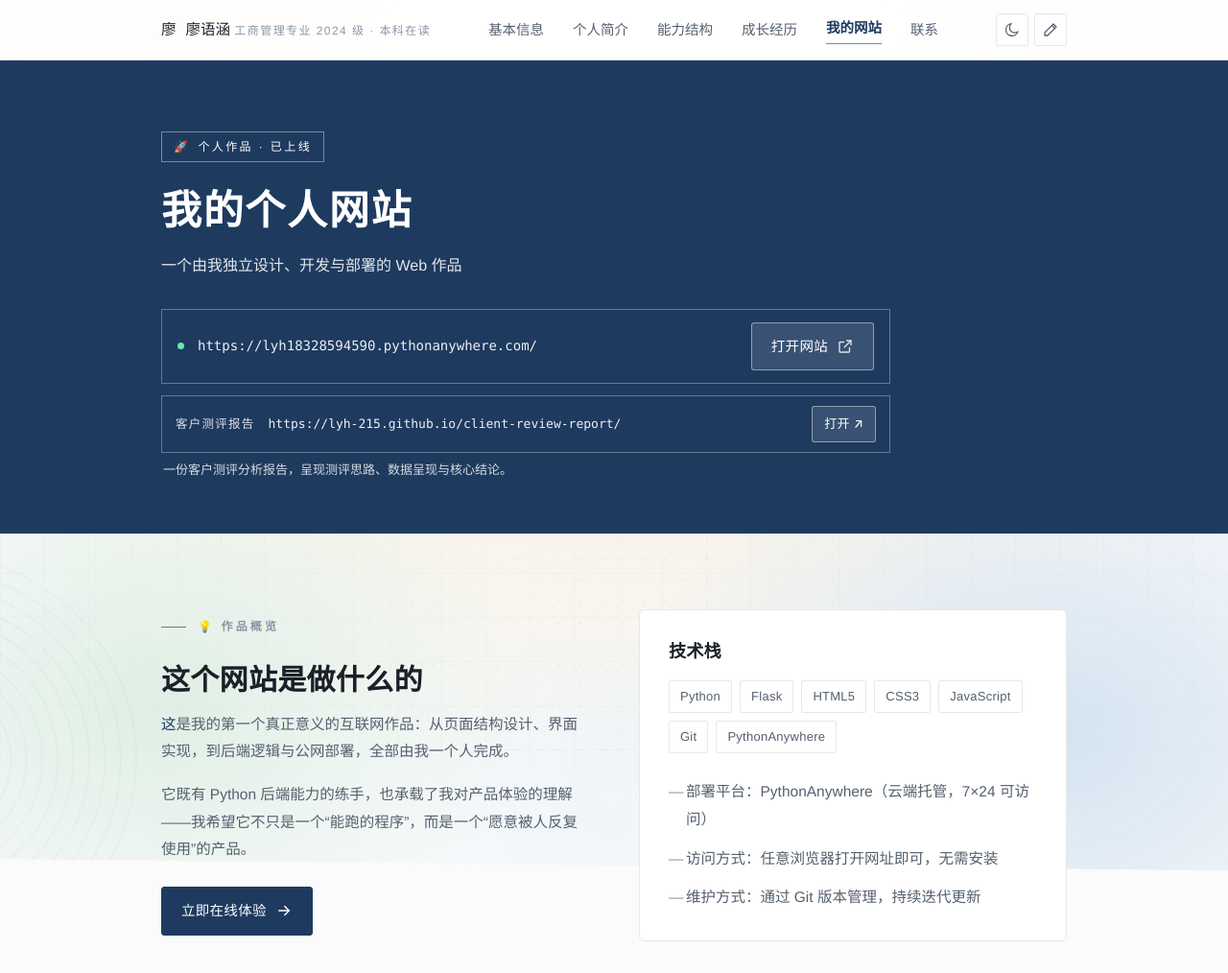
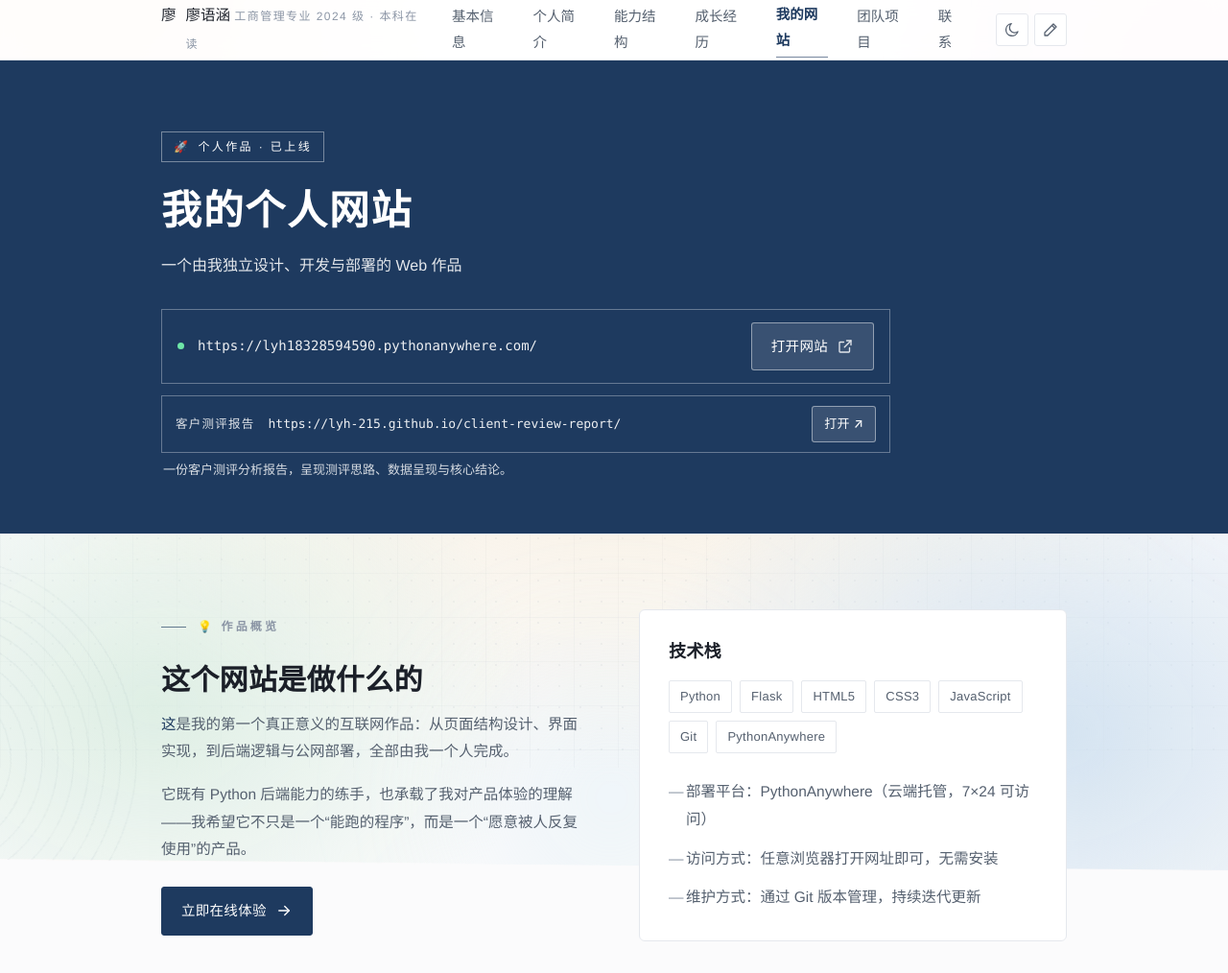
Before and after one commit to LYH-215/personal-site, a plain HTML site: page website.html in a window 1280 px wide. Shown: the top 1014 px of the page at 96% size. Drawn offline with Linux system fonts and the light colour scheme.

Commit message:
Add team project section and page

```diff
--- a/website.html
+++ b/website.html
@@ -31,6 +31,7 @@
         <a href="index.html#skills">能力结构</a>
         <a href="index.html#record">成长经历</a>
         <a data-nav="website" href="website.html">我的网站</a>
+        <a data-nav="team" href="team.html">团队项目</a>
         <a href="index.html#contact">联系</a>
       </nav>
 
```
